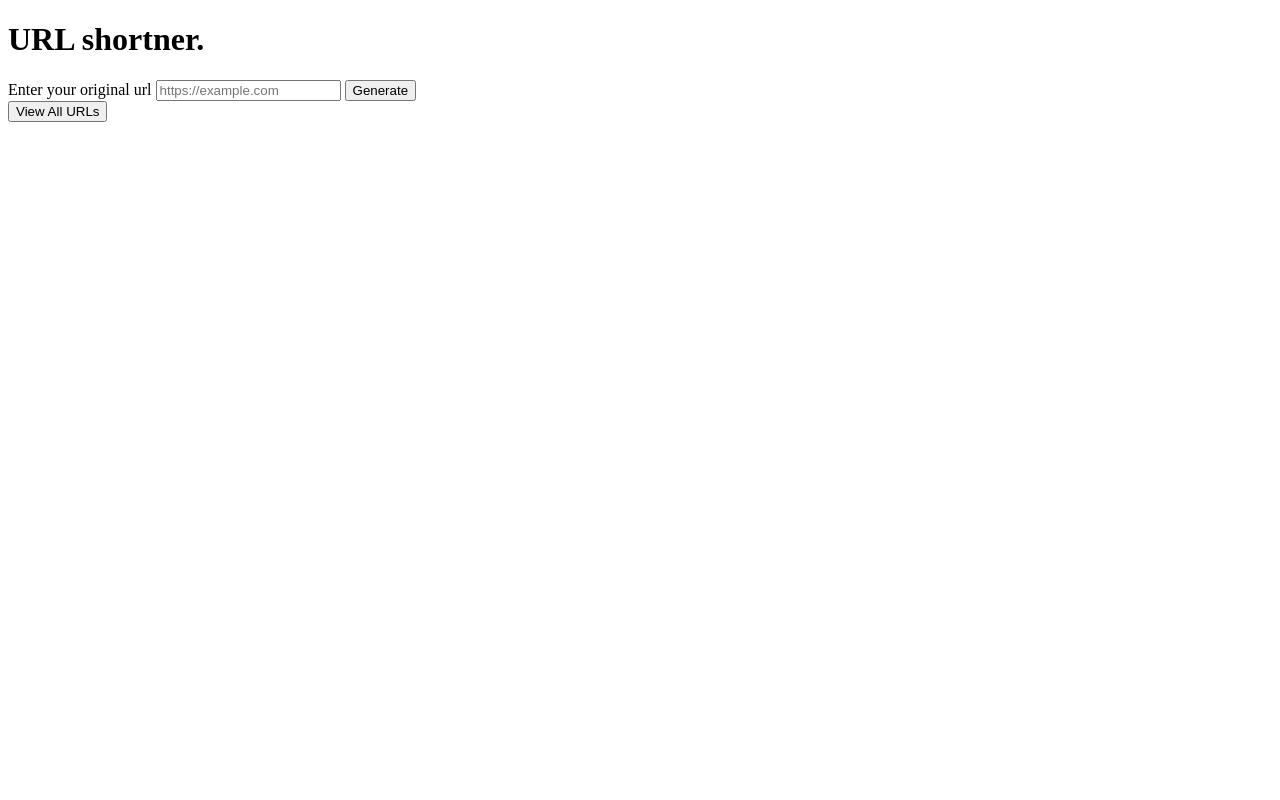
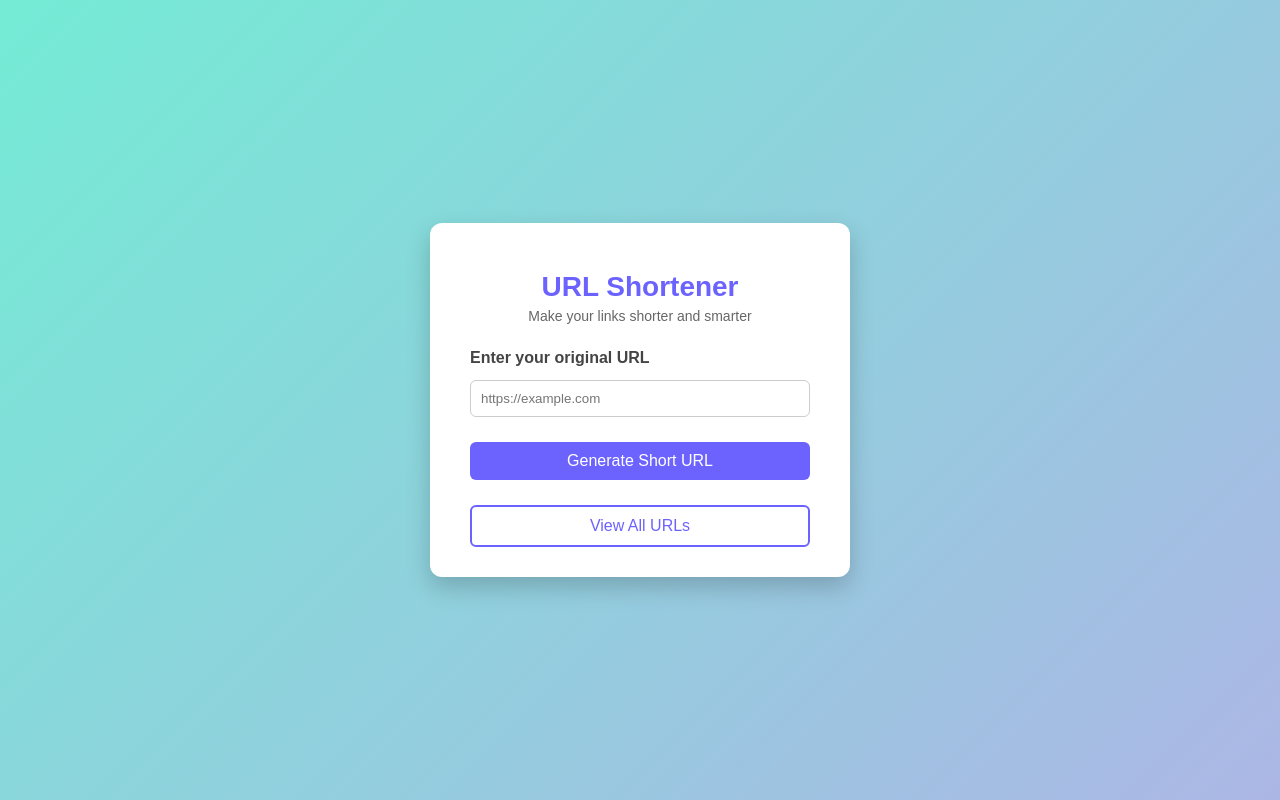
Before and after one commit to gopalchandrasen/Short-Url, a Node server app: page / in a window 1280 px wide. Run offline with Node 20, Linux system fonts and the light colour scheme; some libraries are stand-ins or nearby versions.

Commit message:
add style in view page

```diff
--- a/public/styles.css
+++ b/public/styles.css
@@ -86,3 +86,80 @@ button:hover {
 .footer a:hover {
   text-decoration: underline;
 }
+
+.home-page .container {
+  width: 420px;
+  text-align: center;
+}
+
+.home-page h1 {
+  color: #6c63ff;
+  margin-bottom: 5px;
+  font-size: 28px;
+}
+
+.home-page .subtitle {
+  color: #666;
+  margin-top: 0;
+  margin-bottom: 25px;
+  font-size: 14px;
+}
+
+.home-page .result-box {
+  background: linear-gradient(135deg, #e8f5e9, #c8e6c9);
+  padding: 15px;
+  border-radius: 8px;
+  margin-bottom: 20px;
+}
+
+.home-page .result-box p {
+  margin: 0 0 8px 0;
+  font-size: 14px;
+  color: #2e7d32;
+}
+
+.home-page .short-url {
+  color: #6c63ff;
+  font-weight: bold;
+  font-size: 16px;
+  word-break: break-all;
+}
+
+.home-page .form-group {
+  margin-bottom: 15px;
+}
+
+.home-page .form-group label {
+  text-align: left;
+  margin-bottom: 8px;
+  color: #444;
+}
+
+.home-page .form-group input {
+  margin-bottom: 15px;
+}
+
+.home-page .btn-primary {
+  margin-top: 10px;
+}
+
+.home-page .btn-secondary {
+  display: inline-block;
+  width: 100%;
+  padding: 10px;
+  margin-top: 10px;
+  border: 2px solid #6c63ff;
+  background: white;
+  color: #6c63ff;
+  font-size: 16px;
+  border-radius: 6px;
+  cursor: pointer;
+  transition: 0.3s;
+  text-decoration: none;
+  box-sizing: border-box;
+}
+
+.home-page .btn-secondary:hover {
+  background: #6c63ff;
+  color: white;
+}
--- a/views/home.ejs
+++ b/views/home.ejs
@@ -4,22 +4,29 @@
     <meta charset="UTF-8" />
     <meta name="viewport" content="width=device-width, initial-scale=1.0" />
     <title>ShorURL</title>
+    <link rel="stylesheet" href="/styles.css" />
   </head>
-  <body>
-    <h1>URL shortner.</h1>
-    <% if (locals.id) { %>
-    <a>http://localhost:8002/<%= id %></a>
-    <% } %>
-    <div>
-      <form method="POST" action="/url/newUser">
-        <label for="">Enter your original url</label>
-        <input type="text" name="url" placeholder="https://example.com" />
-        <button type="submit">Generate</button>
-      </form>
+  <body class="home-page">
+    <div class="container">
+      <h1>URL Shortener</h1>
+      <p class="subtitle">Make your links shorter and smarter</p>
+
+      <% if (locals.id) { %>
+      <div class="result-box">
+        <p>Your shortened URL:</p>
+        <a href="http://localhost:8002/<%= id %>" class="short-url">http://localhost:8002/<%= id %></a>
+      </div>
+      <% } %>
+
+      <div class="form-group">
+        <form method="POST" action="/url/newUser">
+          <label for="url">Enter your original URL</label>
+          <input type="text" name="url" id="url" placeholder="https://example.com" required />
+          <button type="submit" class="btn-primary">Generate Short URL</button>
+        </form>
+      </div>
+
+      <a href="/url/viewAll" class="btn-secondary">View All URLs</a>
     </div>
-
-    <a href="/url/viewAll">
-      <button type="button">View All URLs</button>
-    </a>
   </body>
 </html>
```
